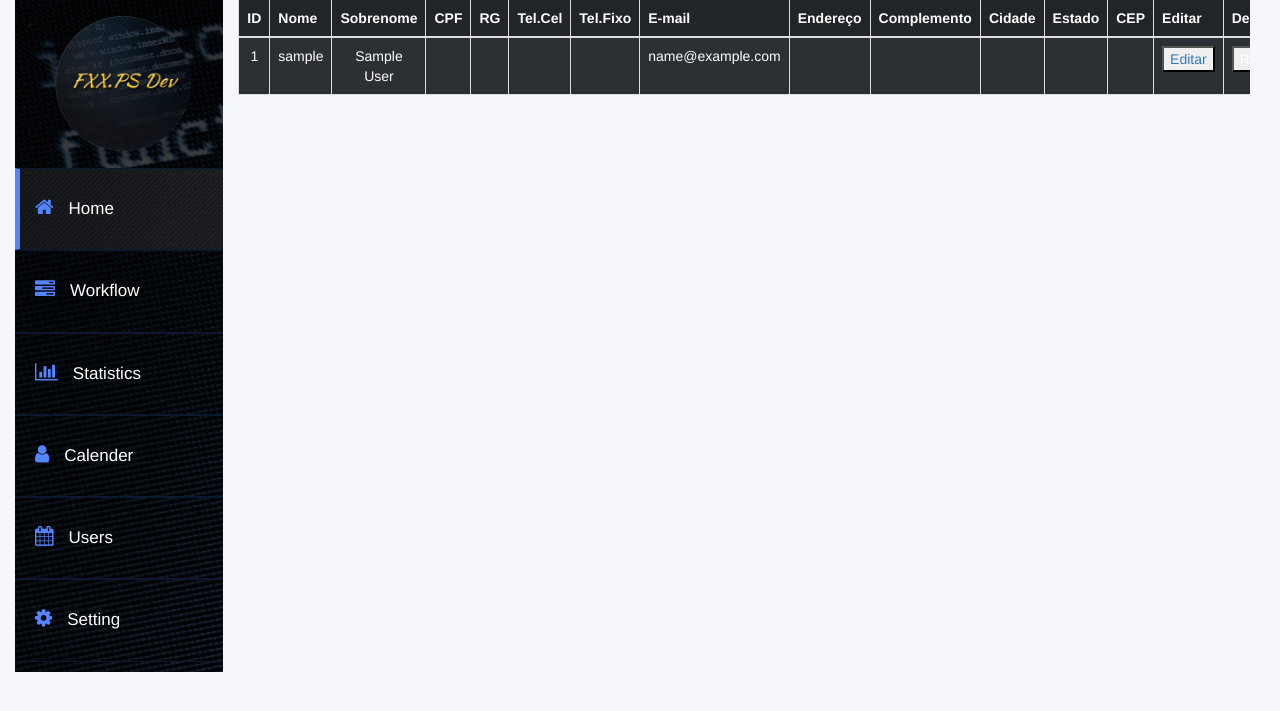
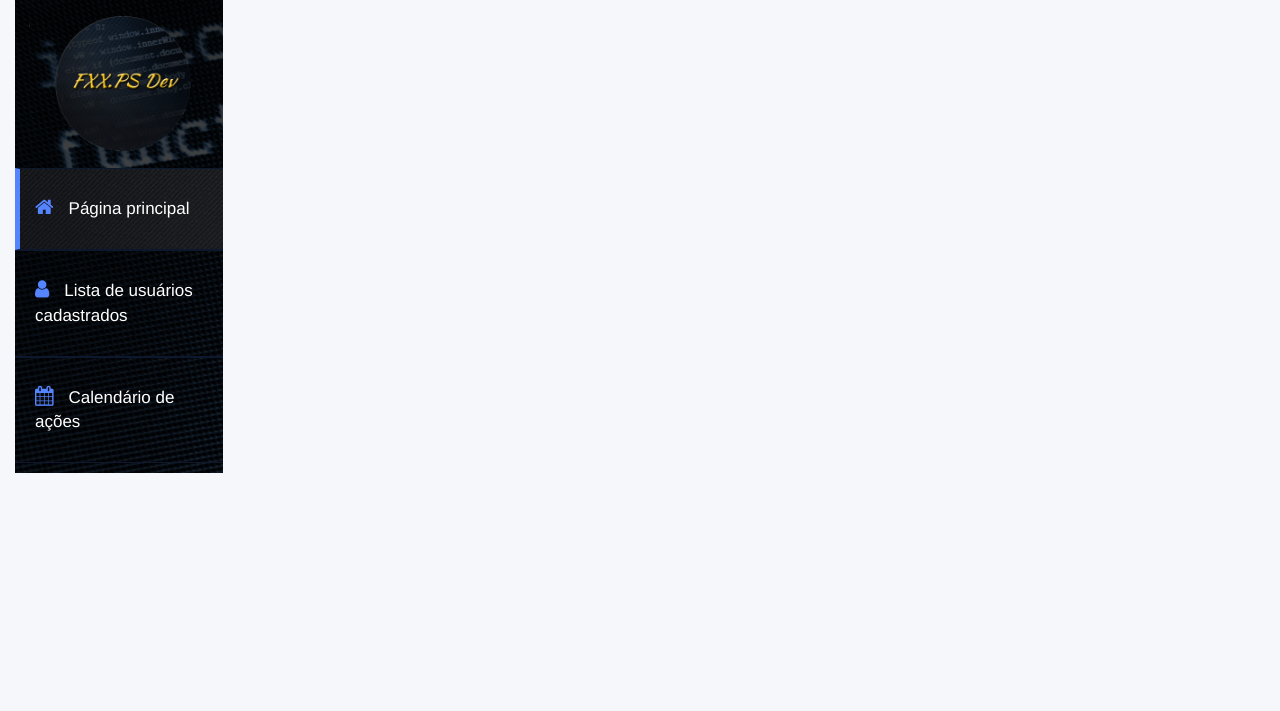
Before and after one commit to FXXPSDEV/Projeto-2--PHP, a PHP site: page /dashboard.php in a window 1280 px wide. Shown: the top 711 px of the page. Run offline with PHP 8.4, Linux system fonts and the light colour scheme; the visitor is signed in with stand-in values (Sample User, id 1); some libraries are stand-ins or nearby versions; some web fonts are replaced.

Commit message:
Teste onclick Javacript exibir table

```diff
--- a/PROJETO/dashboard.php
+++ b/PROJETO/dashboard.php
@@ -9,6 +9,8 @@ include_once "src/partials/_verify_auth.php";
 include_once "src/partials/_head.php"
 
 ?>
+
+
 
 <?php if(isset($_GET['del'])){
     UserDAO::delete($_GET['del']);
@@ -32,12 +34,10 @@ include_once "src/partials/_head.php"
                 </div>
                 <div class="navi">
                     <ul>
-                        <li class="active"><a href="#"><i class="fa fa-home" aria-hidden="true"></i><span class="hidden-xs hidden-sm">Home</span></a></li>
-                        <li><a href="#"><i class="fa fa-tasks" aria-hidden="true"></i><span class="hidden-xs hidden-sm">Workflow</span></a></li>
-                        <li><a href="#"><i class="fa fa-bar-chart" aria-hidden="true"></i><span class="hidden-xs hidden-sm">Statistics</span></a></li>
-                        <li><a href="#"><i class="fa fa-user" aria-hidden="true"></i><span class="hidden-xs hidden-sm">Calender</span></a></li>
-                        <li><a href="#"><i class="fa fa-calendar" aria-hidden="true"></i><span class="hidden-xs hidden-sm">Users</span></a></li>
-                        <li><a href="#"><i class="fa fa-cog" aria-hidden="true"></i><span class="hidden-xs hidden-sm">Setting</span></a></li>
+                        <li class="active"><a href="index.php"><i class="fa fa-home" aria-hidden="true"></i><span class="hidden-xs hidden-sm">Página principal</span></a></li>
+                        <li><a href="onclick="tabelao()";"><i class="fa fa-user" aria-hidden="true"></i><span class="hidden-xs hidden-sm">Lista de usuários cadastrados</span></a></li>
+                        <li><a href="#"><i class="fa fa-calendar" aria-hidden="true"></i><span class="hidden-xs hidden-sm">Calendário de ações</span></a></li>
+
                     </ul>
                 </div>
             </div>
@@ -46,7 +46,14 @@ include_once "src/partials/_head.php"
     <!-- table -->
 
 
-   <table class="table table-dark table-striped  table-responsive  table-bordered table-hover  text-center">
+
+
+
+</body>
+
+<script type="text/javascript">
+    function tabelao(){
+            <table class="table table-dark table-striped  table-responsive  table-bordered table-hover  text-center">
    <?= FlashMessage::printMessage(); ?>
   <thead>
     <tr>
@@ -106,29 +113,8 @@ include_once "src/partials/_head.php"
             ?>
   </tbody>
 </table>
+return true;
 
-    <div id="add_project" class="modal fade" role="dialog">
-        <div class="modal-dialog">
+		}
 
-            <!-- Modal content-->
-            <div class="modal-content">
-                <div class="modal-header login-header">
-                    <button type="button" class="close" data-dismiss="modal">×</button>
-                    <h4 class="modal-title">Add Project</h4>
-                </div>
-                <div class="modal-body">
-                            <input type="text" placeholder="Project Title" name="name">
-                            <input type="text" placeholder="Post of Post" name="mail">
-                            <input type="text" placeholder="Author" name="passsword">
-                            <textarea placeholder="Desicrption"></textarea>
-                    </div>
-                <div class="modal-footer">
-                    <button type="button" class="cancel" data-dismiss="modal">Close</button>
-                    <button type="button" class="add-project" data-dismiss="modal">Save</button>
-                </div>
-            </div>
-
-        </div>
-    </div>
-
-</body>
+ </script>
```
